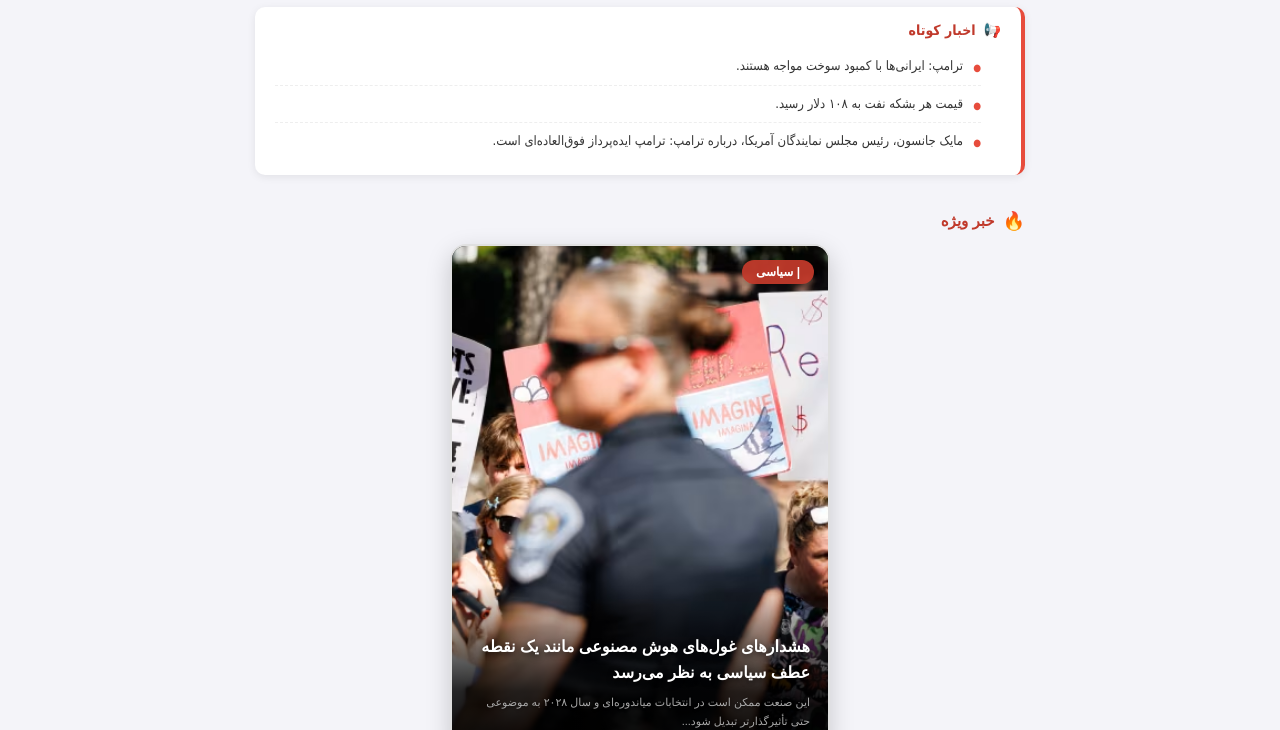
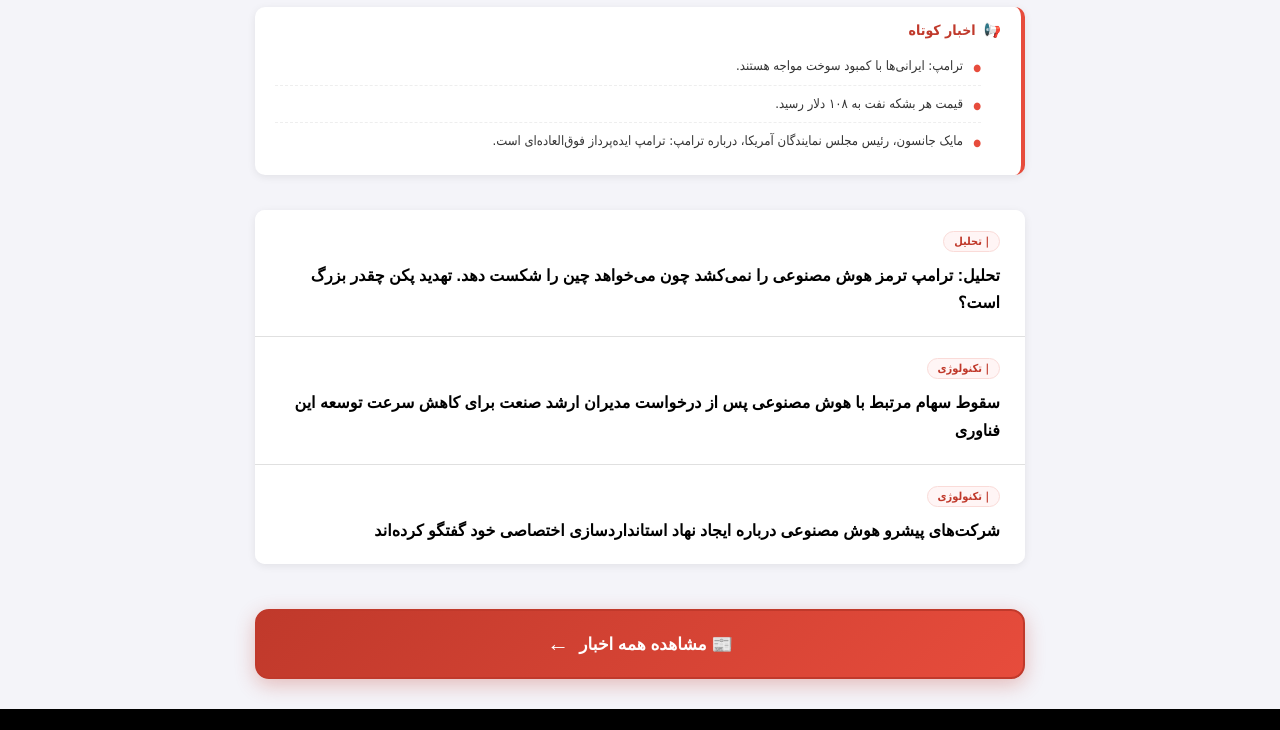
Before and after one commit to acatce002-cyber/Golrangarng, a plain HTML site: page index.html in a window 1280 px wide. Shown: the part 223-953 px from the top of the page. Drawn offline with Linux system fonts and the light colour scheme; a small style sheet from the web is missing; a web font is replaced by a local one.

Commit message:
Update index.html

```diff
--- a/index.html
+++ b/index.html
@@ -104,9 +104,14 @@
         .menu-dropdown a:hover { background-color: #fff5f5; color: #c0392b; padding-right: 20px; }
         .menu-category {
             font-size: 11px; color: #999; padding: 10px 15px 5px 15px;
-            font-weight: bold; border-top: 1px solid #f0f0f0; margin-top: 5px;
+            font-weight: bold;
         }
-        .menu-category:first-child { border-top: none; margin-top: 0; }
+        .menu-separator {
+            height: 1px;
+            background-color: #e0e0e0;
+            margin: 8px 15px;
+            border-radius: 1px;
+        }
 
         /* اخبار کوتاه */
         .short-news-block { max-width: 800px; width: 100%; margin: 15px auto; padding: 0 15px; }
@@ -131,62 +136,46 @@
             position: absolute; right: 0; font-size: 10px; top: 10px;
         }
 
-        /* خبر ویژه ۳ در ۴ */
-        .featured-news-section {
+        /* اخبار متنی ساده */
+        .simple-news-block {
             max-width: 800px; width: 100%;
             margin: 20px auto 25px auto; padding: 0 15px;
         }
-        .featured-section-title {
-            display: flex; align-items: center; gap: 8px;
-            font-size: 15px; font-weight: bold; color: #c0392b;
-            margin-bottom: 12px; font-family: 'IRANSans', sans-serif;
+        .simple-news-inner {
+            background-color: white;
+            border-radius: 10px;
+            overflow: hidden;
+            box-shadow: 0 2px 8px rgba(0,0,0,0.08);
         }
-        .featured-section-title::before { content: '🔥'; font-size: 18px; }
-        .featured-news-card {
-            display: block; position: relative; width: 100%; max-width: 380px;
-            aspect-ratio: 3 / 4; margin: 0 auto; border-radius: 16px; overflow: hidden;
-            box-shadow: 0 8px 25px rgba(0,0,0,0.18);
-            text-decoration: none; transition: transform 0.35s, box-shadow 0.35s;
-            background-color: #1a1a1a; border: 2px solid #e0e0e0;
+        .simple-news-item {
+            display: block;
+            padding: 20px 25px;
+            text-decoration: none;
+            color: #000;
+            background-color: white;
+            border-bottom: 1px solid #e0e0e0;
+            transition: background-color 0.2s;
         }
-        .featured-news-card:hover {
-            transform: translateY(-6px);
-            box-shadow: 0 14px 40px rgba(192, 57, 43, 0.35);
-            border-color: #c0392b;
+        .simple-news-item:last-child { border-bottom: none; }
+        .simple-news-item:hover { background-color: #fafafa; }
+        .simple-news-topic {
+            display: inline-block;
+            font-size: 11px;
+            color: #c0392b;
+            font-weight: bold;
+            background-color: #fff5f5;
+            padding: 3px 10px;
+            border-radius: 12px;
+            border: 1px solid #fadbd8;
+            margin-bottom: 10px;
         }
-        .featured-news-card img {
-            width: 100%; height: 100%; object-fit: cover;
-            display: block; transition: transform 0.5s;
-        }
-        .featured-news-card:hover img { transform: scale(1.05); }
-        .featured-topic {
-            position: absolute; top: 14px; right: 14px; z-index: 3;
-            font-size: 12px; color: white; font-weight: bold;
-            background-color: rgba(192, 57, 43, 0.95);
-            padding: 5px 14px; border-radius: 14px;
+        .simple-news-title {
+            margin: 0;
+            color: #000;
+            font-size: 16px;
+            font-weight: bold;
+            line-height: 1.7;
             font-family: 'IRANSans', sans-serif;
-            box-shadow: 0 2px 8px rgba(0,0,0,0.3);
-        }
-        .featured-overlay {
-            position: absolute; bottom: 0; left: 0; right: 0;
-            padding: 50px 18px 18px 18px;
-            background: linear-gradient(to top,
-                rgba(0,0,0,0.95) 0%, rgba(0,0,0,0.85) 35%,
-                rgba(0,0,0,0.5) 65%, transparent 100%);
-            z-index: 2;
-        }
-        .featured-title {
-            margin: 0 0 8px 0; color: #ffffff;
-            font-size: 16px; font-weight: bold; line-height: 1.6;
-            text-shadow: 0 2px 6px rgba(0,0,0,0.7);
-            font-family: 'IRANSans', sans-serif;
-        }
-        .featured-subtitle {
-            margin: 0; color: #b8b8b8; font-size: 11px; line-height: 1.7;
-            font-family: 'IRANSans', sans-serif; opacity: 0.9;
-            display: -webkit-box; -webkit-line-clamp: 2;
-            -webkit-box-orient: vertical; overflow: hidden;
-            text-shadow: 0 1px 3px rgba(0,0,0,0.5);
         }
 
         /* دکمه اخبار */
@@ -235,21 +224,19 @@
         .footer-row a.about-link { font-weight: bold; color: #ffd700; }
         .footer-row a.about-link:hover { color: #ffed4e; }
 
-        /* ما را دنبال کنید */
         .follow-section {
             max-width: 800px; margin: 0 auto 25px auto;
             padding-top: 20px; border-top: 1px solid #333; text-align: center;
         }
         .follow-title {
             color: #ffffff; font-size: 14px; font-weight: bold;
-            margin-bottom: 12px; font-family: 'IRANSans', sans-serif;
+            margin-bottom: 12px;
         }
         .whatsapp-channel-btn {
             display: inline-flex; align-items: center; gap: 8px;
             background-color: #25D366; color: white; text-decoration: none;
             padding: 10px 22px; border-radius: 25px;
             font-size: 14px; font-weight: bold;
-            font-family: 'IRANSans', sans-serif;
             transition: all 0.3s;
             box-shadow: 0 4px 12px rgba(37, 211, 102, 0.3);
         }
@@ -258,29 +245,23 @@
             box-shadow: 0 6px 18px rgba(37, 211, 102, 0.5);
         }
         .whatsapp-channel-btn svg { width: 18px; height: 18px; fill: white; }
-
-        /* کپی‌رایت */
         .footer-copyright {
             max-width: 800px; margin: 0 auto; text-align: center;
             padding-top: 20px; border-top: 1px solid #333;
             color: #ffffff; font-size: 12px; line-height: 2;
-            font-family: 'IRANSans', sans-serif;
         }
         .footer-copyright p { margin: 5px 0; }
-        .footer-copyright .network {
-            font-size: 11px; color: #aaaaaa; margin-top: 8px;
-        }
+        .footer-copyright .network { font-size: 11px; color: #aaaaaa; margin-top: 8px; }
 
         @media (max-width: 600px) {
             .top-ad { height: 110px; }
             .ad-brand { font-size: 26px; letter-spacing: 3px; }
             .ad-grg { font-size: 14px; padding: 3px 8px; }
             .ad-slogan { font-size: 11px; padding: 4px 12px; }
+            .simple-news-item { padding: 16px 20px; }
+            .simple-news-title { font-size: 14px; }
             .footer-row { gap: 12px 18px; }
             .footer-row a { font-size: 11px; }
-            .featured-news-card { max-width: 320px; }
-            .featured-title { font-size: 14px; }
-            .featured-subtitle { font-size: 10px; }
         }
     </style>
 </head>
@@ -317,10 +298,17 @@
     <div class="menu-dropdown" id="menuDropdown">
         <div class="menu-inner">
             <a href="bours.html">📊 تحلیل اختصاصی بورس</a>
+
+            <div class="menu-separator"></div>
+
             <a href="shop.html">🛍️ فروشگاه</a>
+
+            <div class="menu-separator"></div>
 
             <div class="menu-category">📱 ما را دنبال کنید</div>
             <a href="https://chat.whatsapp.com/Ij0qPvO3twGH7AgHeAXwxX?s=cl&p=a&ilr=1" target="_blank">💬 واتس‌اپ</a>
+
+            <div class="menu-separator"></div>
 
             <a href="pages/about.html">ℹ️ درباره ما</a>
         </div>
@@ -338,17 +326,29 @@
         </div>
     </div>
 
-    <!-- خبر ویژه ۳ در ۴ -->
-    <div class="featured-news-section">
-        <div class="featured-section-title">خبر ویژه</div>
-        <a href="N1/news15.html" class="featured-news-card">
-            <div class="featured-topic">| سیاسی</div>
-            <img src="products/ai-news.jpg" alt="هشدار غول‌های هوش مصنوعی" onerror="this.style.background='linear-gradient(135deg,#1a1a1a,#2c3e50)';this.style.opacity='1';this.removeAttribute('src');">
-            <div class="featured-overlay">
-                <h2 class="featured-title">هشدارهای غول‌های هوش مصنوعی مانند یک نقطه عطف سیاسی به نظر می‌رسد</h2>
-                <p class="featured-subtitle">این صنعت ممکن است در انتخابات میاندوره‌ای و سال ۲۰۲۸ به موضوعی حتی تأثیرگذارتر تبدیل شود...</p>
-            </div>
-        </a>
+    <!-- اخبار متنی ساده (بدون عکس) -->
+    <div class="simple-news-block">
+        <div class="simple-news-inner">
+
+            <!-- خبر ۱۶ -->
+            <a href="N1/news16.html" class="simple-news-item">
+                <span class="simple-news-topic">| تحلیل</span>
+                <h2 class="simple-news-title">تحلیل: ترامپ ترمز هوش مصنوعی را نمی‌کشد چون می‌خواهد چین را شکست دهد. تهدید پکن چقدر بزرگ است؟</h2>
+            </a>
+
+            <!-- خبر ۱۷ -->
+            <a href="N1/news17.html" class="simple-news-item">
+                <span class="simple-news-topic">| تکنولوژی</span>
+                <h2 class="simple-news-title">سقوط سهام مرتبط با هوش مصنوعی پس از درخواست مدیران ارشد صنعت برای کاهش سرعت توسعه این فناوری</h2>
+            </a>
+
+            <!-- خبر ۱۸ -->
+            <a href="N1/news18.html" class="simple-news-item">
+                <span class="simple-news-topic">| تکنولوژی</span>
+                <h2 class="simple-news-title">شرکت‌های پیشرو هوش مصنوعی درباره ایجاد نهاد استانداردسازی اختصاصی خود گفتگو کرده‌اند</h2>
+            </a>
+
+        </div>
     </div>
 
     <!-- دکمه رفتن به اخبار -->
```
